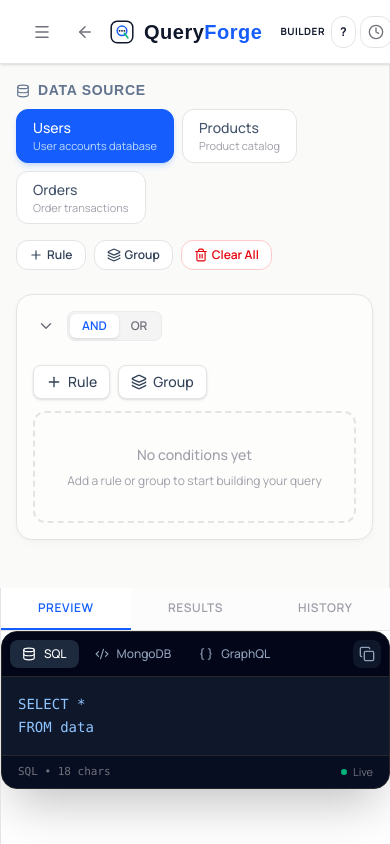
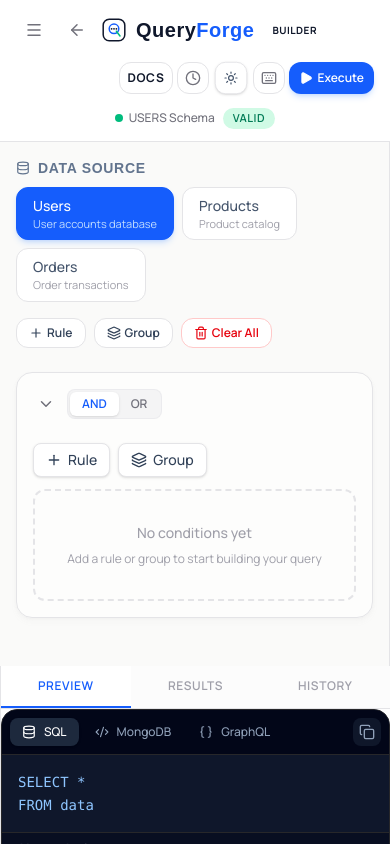
Before and after one commit to AgboolaAgbeniga/query-forge, a Next.js app: page /builder in a window 390 px wide. Shown: the top 844 px of the page. Built offline with nearby package versions, Linux system fonts and the light colour scheme; a web font is replaced by a local one.

Commit message:
style: unhide all text labels on mobile navbar and use flex-wrap

```diff
--- a/src/app/builder/page.tsx
+++ b/src/app/builder/page.tsx
@@ -112,11 +112,11 @@ export default function BuilderPage() {
       />
 
       {/* ─── Header ─── */}
-      <header className="relative z-50 bg-white dark:bg-zinc-900 border-b border-zinc-200 dark:border-zinc-800 px-6 h-16 flex items-center justify-between shadow-sm">
+      <header className="min-h-[64px] h-auto py-3 flex flex-wrap items-center justify-between gap-y-3 border-b border-zinc-200 dark:border-zinc-800 bg-white dark:bg-zinc-900 px-4 shrink-0 relative z-50">
         <div className="flex items-center gap-2 lg:gap-0">
           <button
             onClick={() => setIsMobileSidebarOpen(true)}
-            className="lg:hidden w-9 h-9 flex items-center justify-center rounded-xl bg-white dark:bg-zinc-800 text-zinc-500 dark:text-zinc-400 hover:bg-zinc-50 dark:hover:bg-zinc-700/50 hover:text-slate-800 dark:hover:text-white transition-all active:scale-95"
+            className="w-9 h-9 flex items-center justify-center rounded-xl bg-white dark:bg-zinc-800 text-zinc-500 dark:text-zinc-400 hover:bg-zinc-50 dark:hover:bg-zinc-700/50 hover:text-slate-800 dark:hover:text-white transition-all active:scale-95"
             title="Open Menu"
           >
             <Menu size={18} />
@@ -134,7 +134,7 @@ export default function BuilderPage() {
         </div>
 
         {/* Validator Status Indicator */}
-        <div className="hidden md:flex items-center gap-4">
+        <div className="flex items-center gap-2 sm:gap-4 order-3 w-full md:w-auto md:order-none justify-center md:justify-start">
           <span className="text-xs text-zinc-500 dark:text-zinc-400 font-medium flex items-center gap-1.5">
             <span className={cn("w-2 h-2 rounded-full", isValid ? "bg-emerald-500" : "bg-amber-500")} />
             {store.activeSchemaId.toUpperCase()} Schema
@@ -150,14 +150,13 @@ export default function BuilderPage() {
         </div>
 
         {/* Toolbar Header Buttons */}
-        <div className="flex items-center gap-1 sm:gap-2.5">
+        <div className="flex items-center gap-1 sm:gap-2.5 ml-auto">
           <Link
             href="/docs"
             className="inline-flex px-2 sm:px-3 h-8 sm:h-9 items-center justify-center text-xs font-bold text-zinc-550 dark:text-zinc-300 hover:text-blue-600 dark:hover:text-blue-400 border border-zinc-200 dark:border-zinc-700 bg-white dark:bg-zinc-800 rounded-xl transition-all uppercase tracking-wider font-sans"
             id="builder-header-docs-link"
           >
-            <span className="hidden sm:inline">Docs</span>
-            <span className="sm:hidden">?</span>
+            Docs
           </Link>
           <button
             onClick={() => setActiveRightTab('history')}
@@ -184,7 +183,7 @@ export default function BuilderPage() {
             className="px-2.5 sm:px-4 h-8 sm:h-9 inline-flex items-center gap-1 sm:gap-1.5 rounded-xl bg-blue-600 hover:bg-blue-700 text-white text-xs sm:text-sm font-semibold shadow-md shadow-blue-500/20 hover:scale-[1.02] active:scale-[0.98] transition-all"
           >
             <Play size={14} fill="currentColor" />
-            <span className="hidden sm:inline">Execute</span>
+            Execute
           </button>
         </div>
       </header>
```
